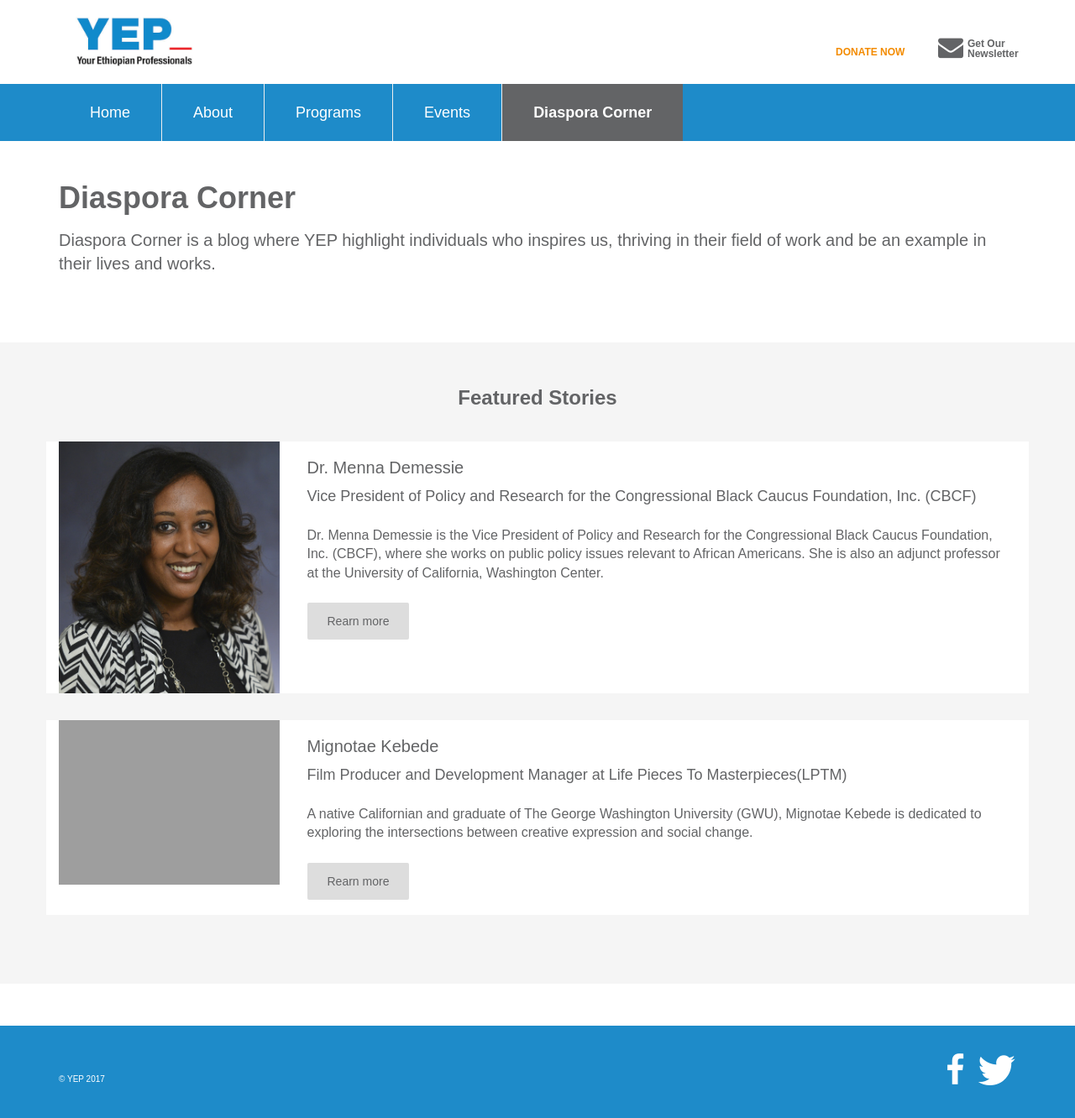
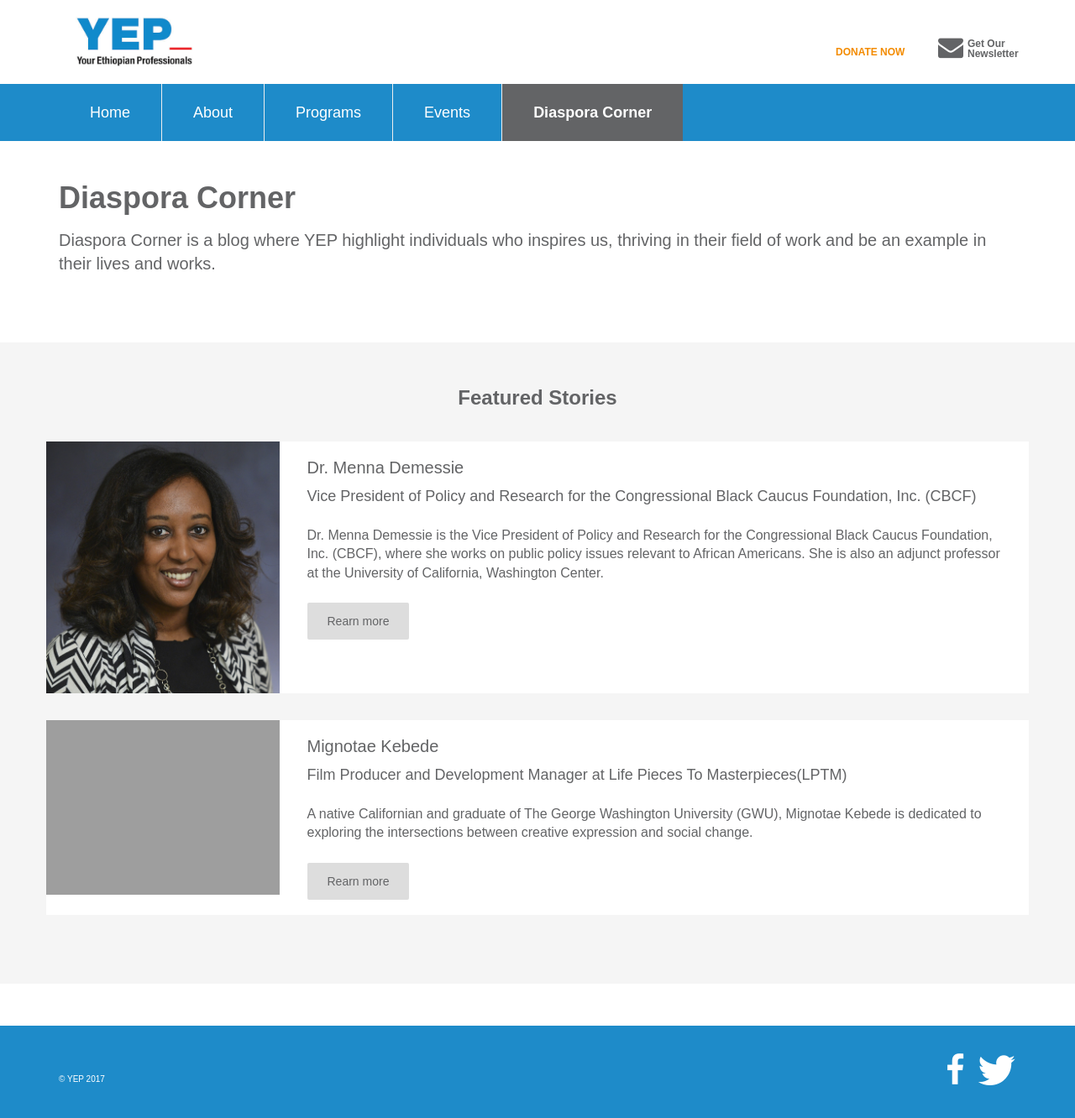
Before and after one commit to YEPNetwork/yepnetwork.github.io, a Jekyll site: the page built from diaspora-corner.html, in a window 1280 px wide. Shown: the whole page at 84% size. Built offline with Jekyll 4.4.1, drawn with Linux system fonts in a browser that asks for light colours; nearby versions of some CDN libraries; some web fonts are replaced.

Commit message:
Removed extra padding on image.

```diff
--- a/_sass/_diaspora.scss
+++ b/_sass/_diaspora.scss
@@ -8,6 +8,10 @@ body.diaspora {
         max-height: 300px;
         min-height: 200px;
         overflow: hidden;
+      }
+
+      .col-xs-3 {
+        padding-left: 0; // Remove whitespace on left.
       }
 
       .blurb {
```
